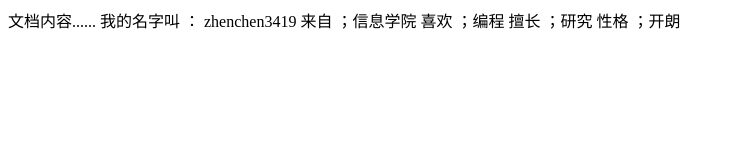
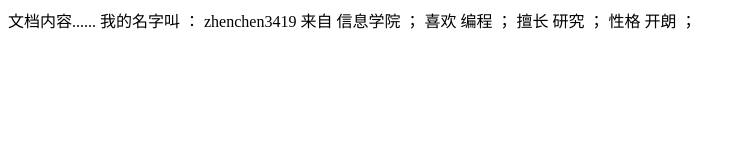
Before and after one commit to zhenchen3419/zhenchen3419.github.io, a plain HTML site: page index.html in a window 1280 px wide. Shown: the whole page, without its empty margins (0-745 px from the left). Drawn offline with Linux system fonts and the light colour scheme.

Commit message:
Update index.html

```diff
--- a/index.html
+++ b/index.html
@@ -2,18 +2,14 @@
 <html>
 <head>
 <meta charset="utf-8">
-<title>XXXX的主页</title>
+<title>zhenchen3419的主页</title>
 </head>
-
 <body>
 文档内容......
 我的名字叫 ： zhenchen3419
-来自 ；信息学院
-喜欢 ；编程
-擅长 ；研究
-性格 ；开朗
-
-
+来自 信息学院 ；
+喜欢 编程 ；
+擅长 研究 ；
+性格 开朗 ；
 </body>
-
 </html>
```
